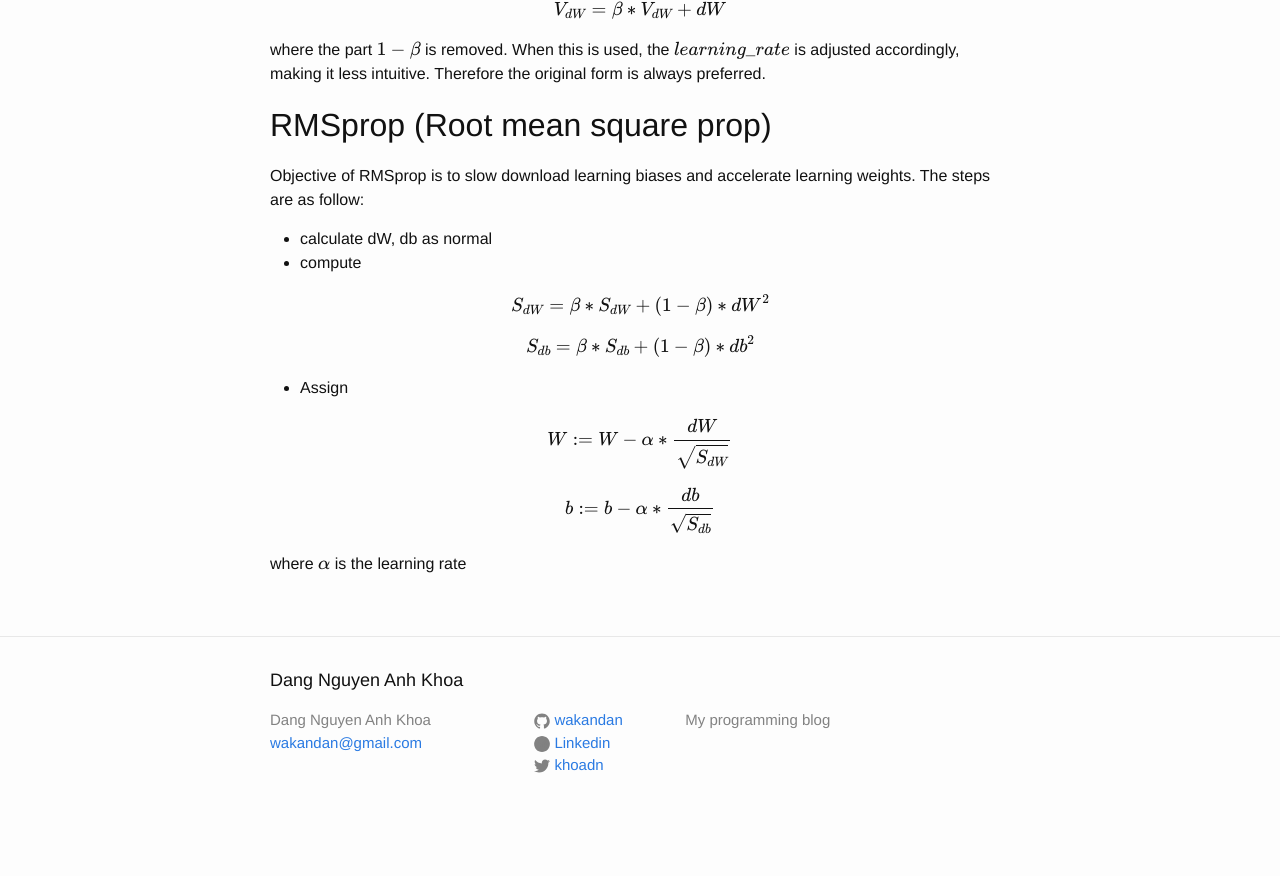
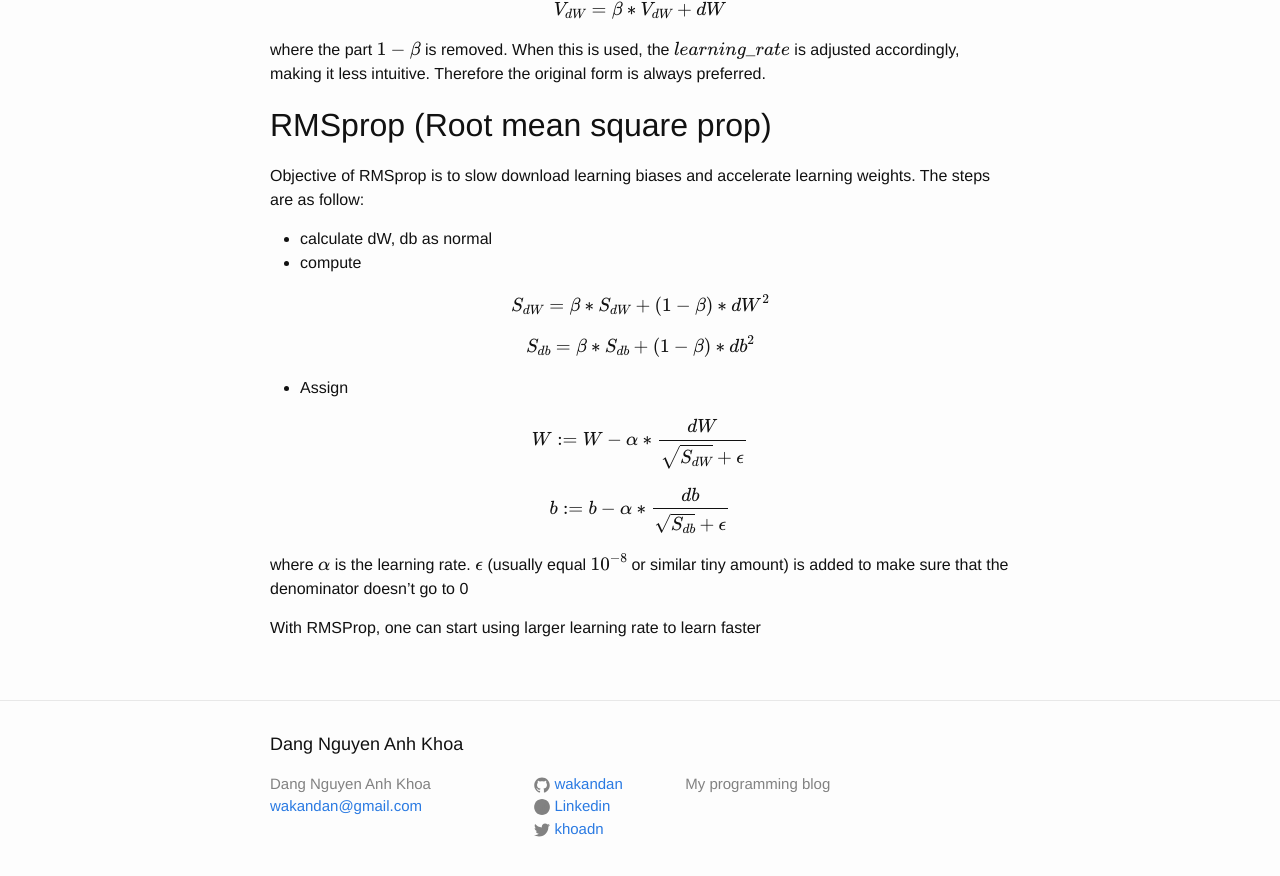
Before and after one commit to wakandan/wakandan.github.io, a Jekyll site: the page built from _posts/2018-01-31-[coursera]-deep-neural-network.markdown, in a window 1280 px wide and 900 px high, scrolled down 1544 px. Shown: the top 876 px of the window. Built offline with Jekyll 4.4.1, drawn with Linux system fonts in a browser that asks for light colours; formulas are drawn with MathJax 3; before the commit the page ends 2381 px from its top, so only the background shows below that.

Commit message:
update adding epsilon

```diff
--- a/_posts/2018-01-31-[coursera]-deep-neural-network.markdown
+++ b/_posts/2018-01-31-[coursera]-deep-neural-network.markdown
@@ -75,8 +75,10 @@ $$ S_{db} = \beta * S_{db} + (1-\beta)*db^2$$
 
 - Assign
 
-$$ W:= W - \alpha * \dfrac{dW}{\sqrt{S_{dW}}}$$
+$$ W:= W - \alpha * \dfrac{dW}{\sqrt{S_{dW}} + \epsilon}$$
 
-$$ b:= b - \alpha * \dfrac{db}{\sqrt{S_{db}}}$$
+$$ b:= b - \alpha * \dfrac{db}{\sqrt{S_{db}} + \epsilon}$$
 
-where \\(\alpha\\) is the learning rate
+where \\(\alpha\\) is the learning rate. \\(\epsilon\\) (usually equal \\(10^{-8}\\) or similar tiny amount) is added to make sure that the denominator doesn't go to 0
+
+With RMSProp, one can start using larger learning rate to learn faster
```
